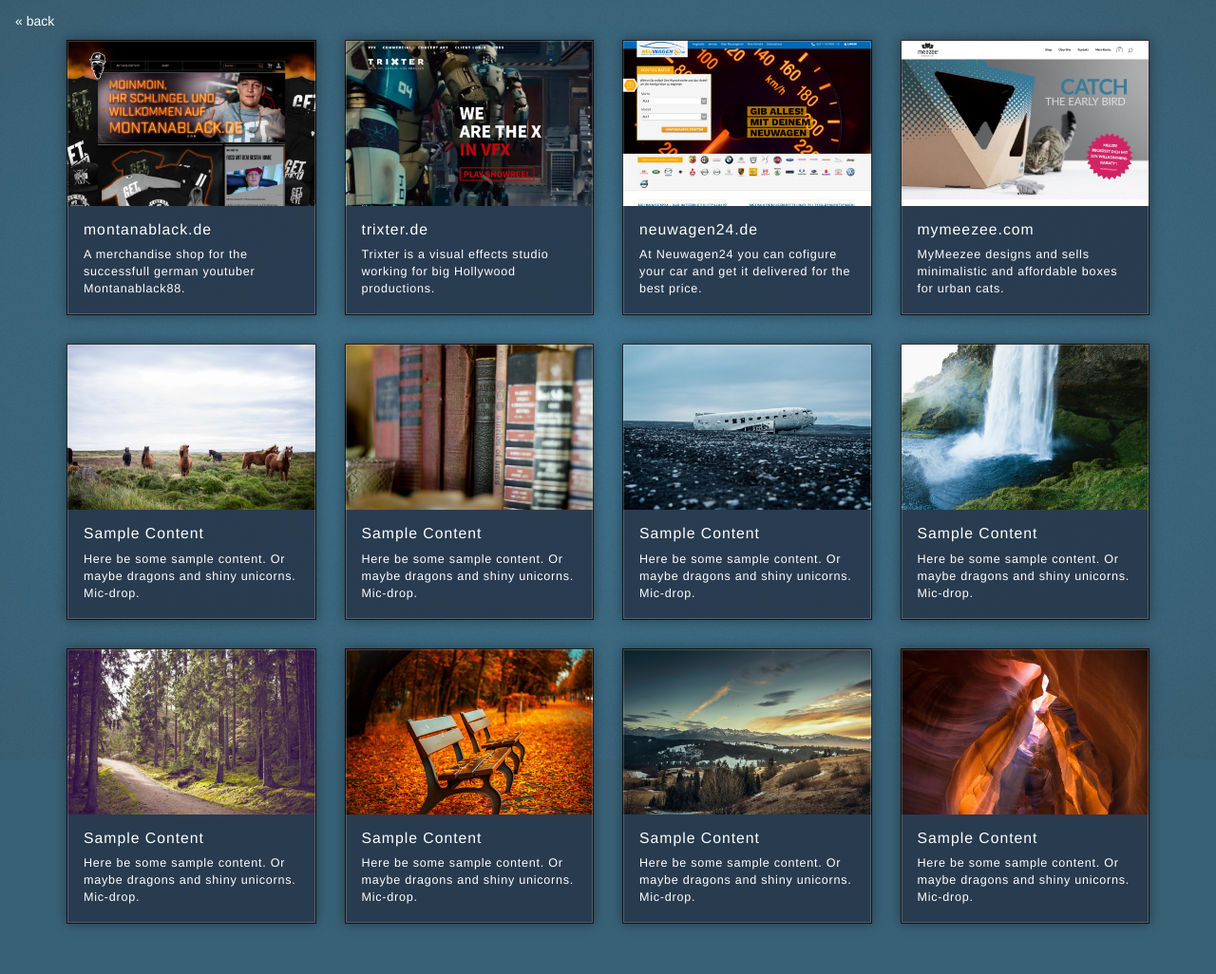
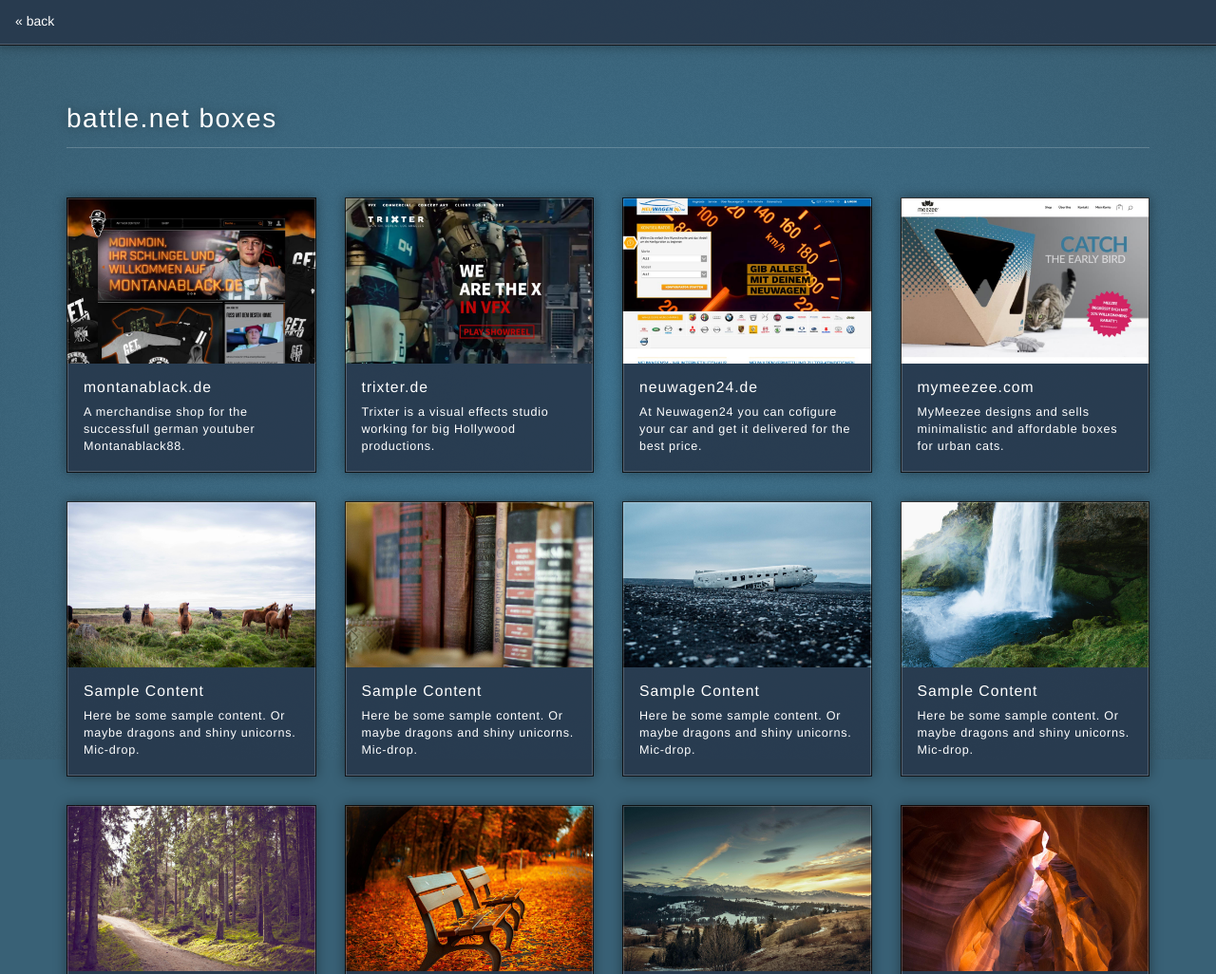
Before and after one commit to geselle-jan/design, a website: page battle_net_boxes.html in a window 1280 px wide. Shown: the top 1026 px of the page at 95% size. Drawn offline with nearby package versions, Linux system fonts and the light colour scheme.

Commit message:
enhanced battle.net boxes

```diff
--- a/battle_net_boxes.html
+++ b/battle_net_boxes.html
@@ -21,9 +21,17 @@
 
     <div class="background"></div>
 
-    <a class="back" href=".">&laquo; back</a>
+    <nav class="navbar navbar-default navbar-fixed-top">
+      <div class="container">
+        <a class="back" href=".">&laquo; back</a>
+      </div>
+    </nav>
 
     <div class="container">
+
+      <header class="header">
+        <h1>Battle.net Boxes</h1>
+      </header>
 
       <div class="row">
 
--- a/less/main.less
+++ b/less/main.less
@@ -5,8 +5,16 @@
    ========================================================================== */
 
 #battle_net_boxes {
-    padding: 3em 0;
+    padding: 48px 0;
     background: #396176;
+
+    .navbar {
+        background: rgba(39,56,76,.9);
+        border: none;
+        box-shadow: inset 0 0 0 1px rgba(0,0,0,.8), inset 0 0 0 2px hsla(0,0%,100%,.2), 0 0 12px rgba(0, 0, 0, 0.4);
+        top: -2px;
+        left: -2px;
+        right: -2px;
 
         a.back {
             position: fixed;
@@ -14,6 +22,7 @@
             left: 16px;
             color: #fff;
             text-decoration: none;
+        }
     }
 
     > .background {
@@ -45,6 +54,22 @@
             bottom: 0;
             background: url(../img/noise.png);
             opacity: 0.33;
+        }
+    }
+
+    .header {
+        position: relative;
+        padding: 3em 0;
+
+        h1 {
+            color: #fff;
+            border-bottom: 1px solid hsla(0,0%,100%,.2);
+            font-weight: 400;
+            font-size: 28px;
+            text-transform: lowercase;
+            letter-spacing: 1.5px;
+            padding-bottom: .5em;
+            text-shadow: 0 0 12px rgba(0, 0, 0, 0.4);
         }
     }
 
```
Also changed, not shown: css/main.css. Lines whose indentation alone changed are shown as unchanged.
